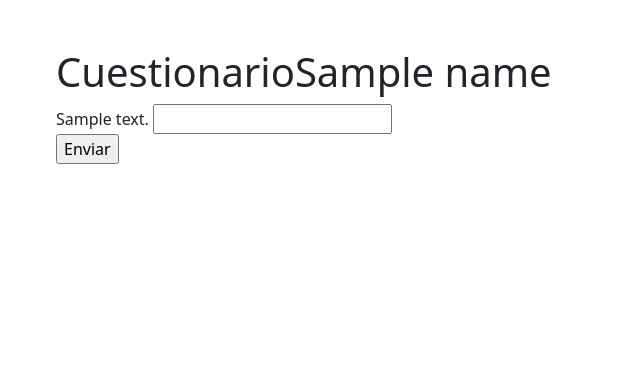
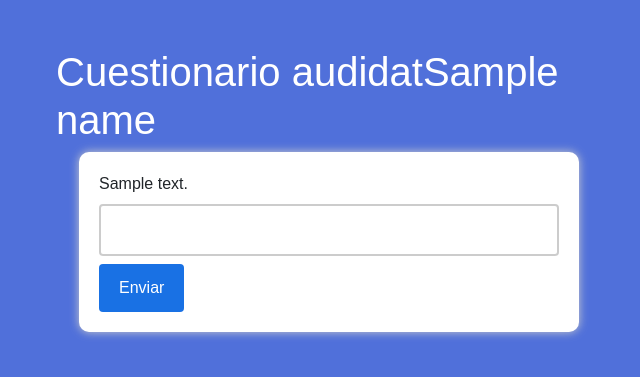
Before and after one commit to pablopalacios23/Flask-Web-App, a Flask app: template app/templates/index.html in a window 1280 px wide. Shown: the top 377 px of the page, without its empty margins (311-951 px from the left). Run offline with Flask 3, Linux system fonts and the light colour scheme; the template is opened without the code that fills it: most values are stand-ins (such as "Sample title", 1, 10 or a date in 2020).

Commit message:
Commit 4
Estilos

```diff
--- a/app - copia/static/style.css
+++ b/app - copia/static/style.css
@@ -0,0 +1,41 @@
+body {
+    font-family: Arial, sans-serif;
+    background-color: #5070da;
+  }
+
+  h1{
+    color: #fff;
+  }
+
+  form {
+    max-width: 500px;
+    margin: 0 auto;
+    background-color: #fff;
+    padding: 20px;
+    border-radius: 10px;
+    box-shadow: 0px 0px 10px #ccc;
+  }
+
+  input[type=text] {
+    width: 100%;
+    padding: 12px 20px;
+    margin: 8px 0;
+    box-sizing: border-box;
+    border: 2px solid #ccc;
+    border-radius: 4px;
+    font-size: 16px;
+  }
+
+  input[type=submit] {
+    background-color: #1971e4;
+    color: white;
+    padding: 12px 20px;
+    border: none;
+    border-radius: 4px;
+    cursor: pointer;
+    font-size: 16px;
+  }
+
+  input[type=submit]:hover {
+    background-color: #677ddd;
+  }
--- a/app - copia/templates/index.html
+++ b/app - copia/templates/index.html
@@ -2,7 +2,7 @@
 
 {% block content%}
 
-<h1>Cuestionario{{ name }}</h1>
+<h1>Cuestionario audidat{{ name }}</h1>
 <script src="https://cdn.jsdelivr.net/npm/vue/dist/vue.js"></script>
 
 
```
Also changed, not shown: app - copia/app.py (line endings or trailing spaces), 1 other file.
